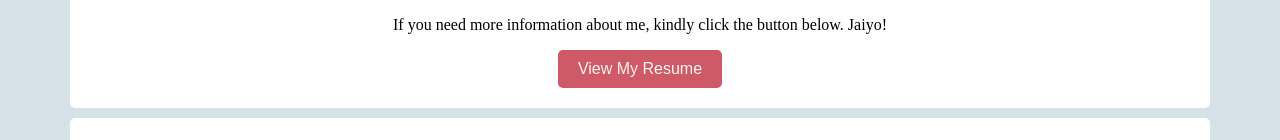
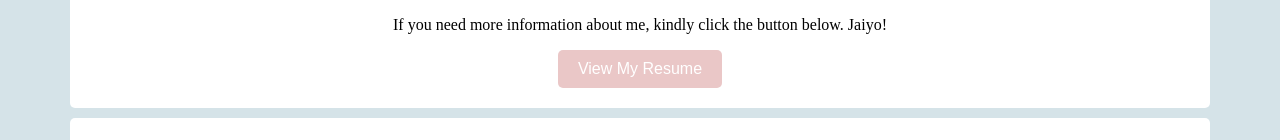
Before and after one commit to xsabeax/FurPalace, a plain HTML site: page index.html in a window 1280 px wide. Shown: the part 1242-1382 px from the top of the page. Drawn offline with Linux system fonts and the light colour scheme.

Commit message:
Update index.html

```diff
--- a/index.html
+++ b/index.html
@@ -8,8 +8,8 @@
             display: inline-block;
             padding: 10px 20px;
             font-size: 16px;
-            background-color: #CE5A67;
-            color: #FCF5ED;
+            background-color: #EAC7C7;
+            color: #fff;
             border: none;
             border-radius: 5px;
             text-align: center;
@@ -19,7 +19,7 @@
         }
 
         .view-resume-button:hover {
-            background-color: #F4BF96;
+            background-color: #D5E3E8;
         }
     </style>
 	<script>
```
